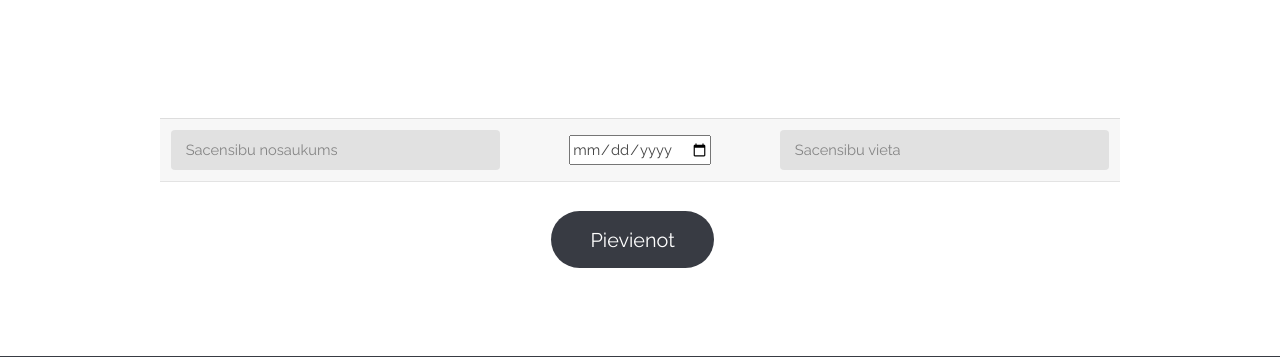
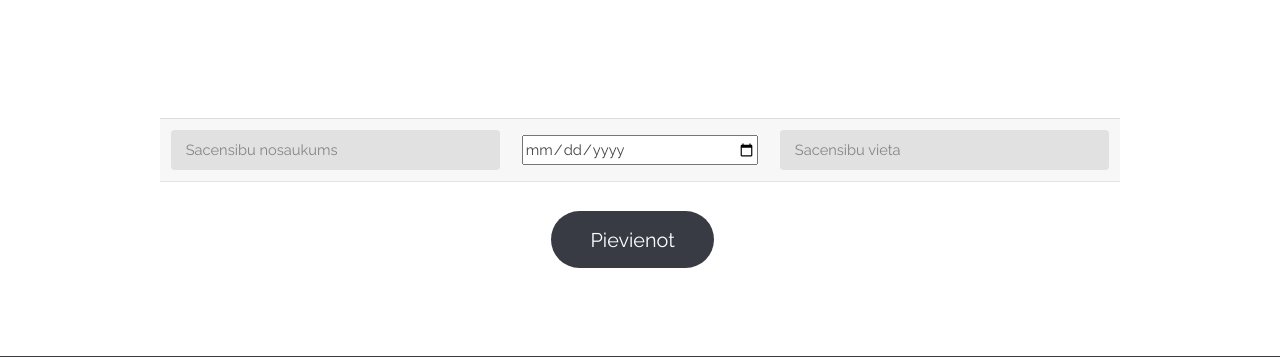
Before and after one commit to MGorelovs/PIT, a PHP site: page /sacensibas.php in a window 1280 px wide. Shown: the part 452-809 px from the top of the page. Run offline with PHP 8.4, Linux system fonts and the light colour scheme; the visitor is signed in with stand-in values (Sample User, id 1); data that the repository does not hold is empty.

Commit message:
подкоректировал длину поля даты

```diff
--- a/sacensibas.php
+++ b/sacensibas.php
@@ -101,8 +101,8 @@ include("db.php");
                                     <tr>
                                         <td><input id="sacNosaukums" name="sacNosaukums" type="text"
                                                    placeholder="Sacensibu nosaukums"></td>
-                                        <td><input id="sacDatums" name="sacDatums" type="date"
-                                                   placeholder="Sacensibu nosaukums"></td>
+                                        <td><input style="width:100%" id="sacDatums" name="sacDatums" type="date"
+                                                   placeholder="Sacensibu datums"></td>
                                         <td><input id="sacVieta" name="sacVieta" type="text"
                                                    placeholder="Sacensibu vieta">
                                         </td>
```
